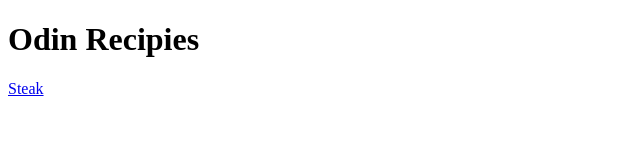
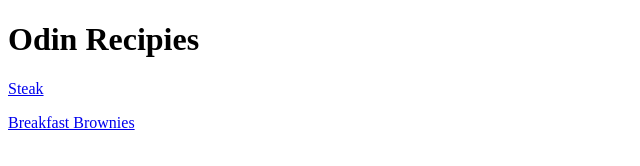
Before and after one commit to wemartin13/odin-recipies, a plain HTML site: page index.html in a window 1280 px wide. Shown: the whole page, without its empty margins (0-640 px from the left). Drawn offline with Linux system fonts and the light colour scheme.

Commit message:
Added href to breakfast-brownies.html, deleted breakfast and deleted brownies.html

```diff
--- a/index.html
+++ b/index.html
@@ -9,5 +9,8 @@
     <p>
         <a href="recipies/steak.html"> Steak</a>
     </p>
+    <p>
+        <a href="recipies/breakfast-brownies.html"> Breakfast Brownies</a>
+    </p>
 </body>
 </html>
```
Also changed, not shown: recipies/brownies.html (deleted), 1 other file.
